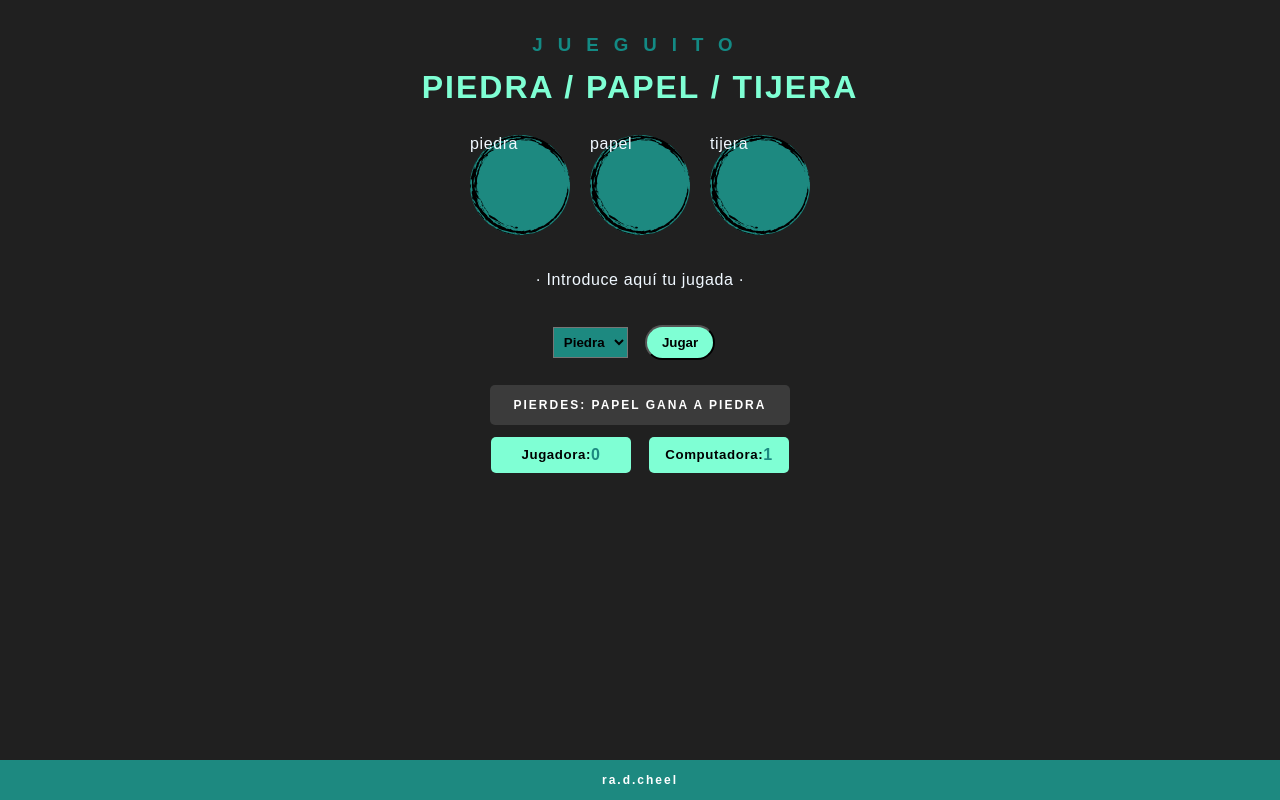
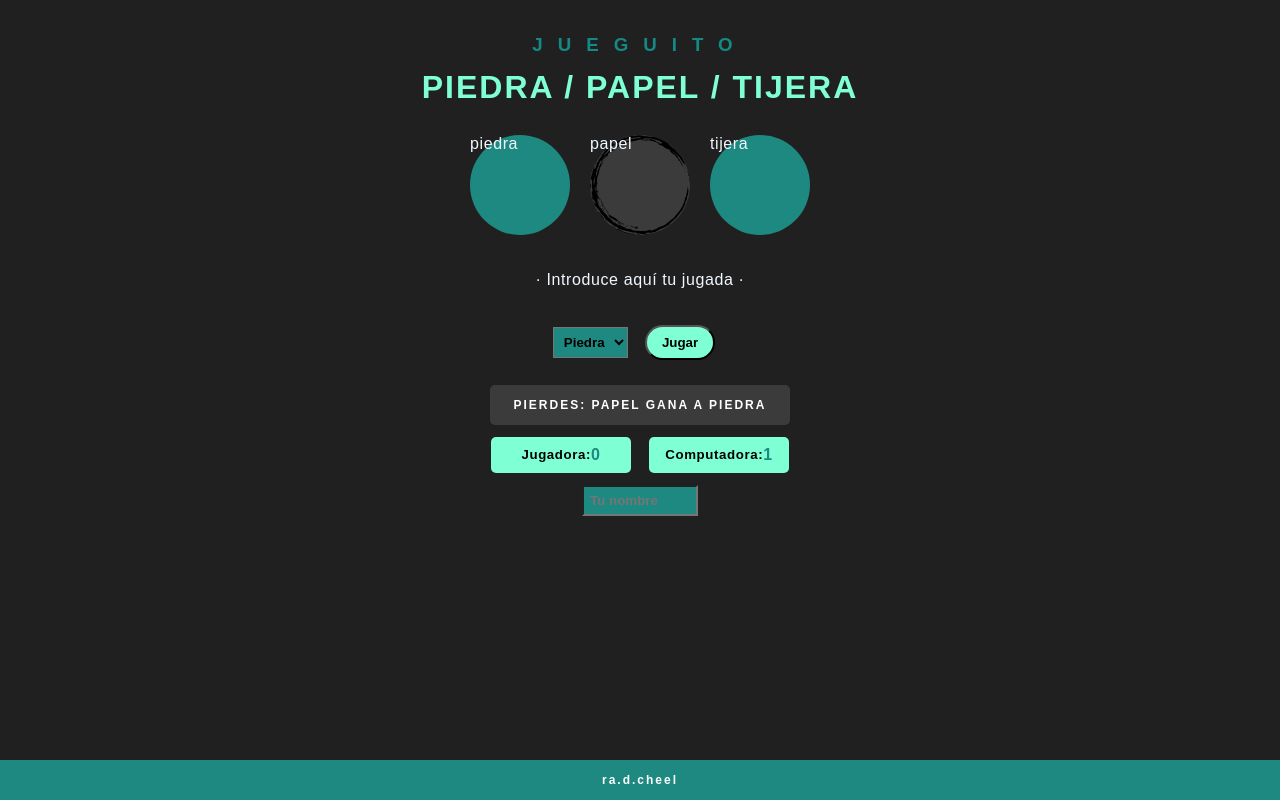
Before and after one commit to Adalab/modulo-2-evaluacion-intermedia-RaquelPZ, a plain HTML site: page index.html in a window 1280 px wide. Both pictures are taken after a click on the button "Jugar". Drawn offline with Linux system fonts and the light colour scheme.

Commit message:
arreglando unput y img

```diff
--- a/index.html
+++ b/index.html
@@ -14,9 +14,9 @@
     </header>
     <main>
         <div class="i_mano">
-            <div class="i_piedra i_i">piedra</div>
-            <div class="i_papel i_i">papel</div>
-            <div class="i_tijera i_i">tijera</div>
+            <div class="i_piedra">piedra</div>
+            <div class="i_papel">papel</div>
+            <div class="i_tijera">tijera</div>
         </div>
         <p>· Introduce aquí tu jugada ·</p>
         <div class="seleccion">
@@ -33,14 +33,16 @@
             <p class="frase"></p></div>
             <div class="marcador">
                 <div class="jugadora">
-                    <h5>Jugadora:</h5>
+                    <h5>Jugadora: </h5>
                     <h4 class="n_jugadora"></h4>
                 </div>
                 <div class="computadora">
-                    <h5>Computadora:</h5>
+                    <h5>Computadora: </h5>
                     <h4 class="n_computadora"></h4>
                 </div>
             </div>
+        </div>
+        <input id="tu_nombre" type="text" maxlength="10" placeholder="Tu nombre">
     </section>
     <footer>
         ra.d.cheel
--- a/script.js
+++ b/script.js
@@ -94,6 +94,23 @@ function pararJuego(puntoComputadora, puntoJugadora){
     }
 }
 
+// Muestra la imagen de la eleccion de la computadora
+const compuPiedra = document.querySelector(".i_piedra");
+const compuPapel = document.querySelector(".i_papel");
+const compuTijera = document.querySelector(".i_tijera");
+function mostrarImagen(valorSuJugada){
+    compuPiedra.classList.remove("i_i");
+    compuPapel.classList.remove("i_i");
+    compuTijera.classList.remove("i_i");
+    if (valorSuJugada === 1) {
+        compuPiedra.classList.add("i_i");
+    } else if (valorSuJugada === 2) {
+        compuPapel.classList.add("i_i");
+    } else if (valorSuJugada === 3) {
+        compuTijera.classList.add("i_i");
+    }
+}
+
 // Acciona el juego al pulsar click y muestra ambos resultados
 const botonJuego = document.querySelector ("button");
 const boxFrase = document.querySelector (".frase");
@@ -107,4 +124,5 @@ botonJuego.addEventListener ("click", (ev) => {
     boxFrase.innerHTML = resultado;
     pintarMarcador(valorTuJugada, valorSuJugada);
     pararJuego (puntoComputadora, puntoJugadora);
+    mostrarImagen (valorSuJugada);
 });
--- a/styles.css
+++ b/styles.css
@@ -42,11 +42,11 @@ header {
     }
     .i_i {
         background-image: url('./i_pi.svg');
+        background-color: rgb(59, 59, 59);
         background-size: cover;
         background-position: center;
         width: 100px;
         height: 100px;
-        /* opacity: 50%; */
     }
 
 main {
@@ -122,6 +122,13 @@ section {
         background-color: rgb(59, 59, 59);
         color: rgb(137, 137, 137);
     }
+    input {
+        padding: 6px;
+        width: 100px;
+        background-color: rgb(29, 137, 128);
+        color: black;
+        font-weight: bold;
+    }
 
 footer {
     bottom: 0px;
```
